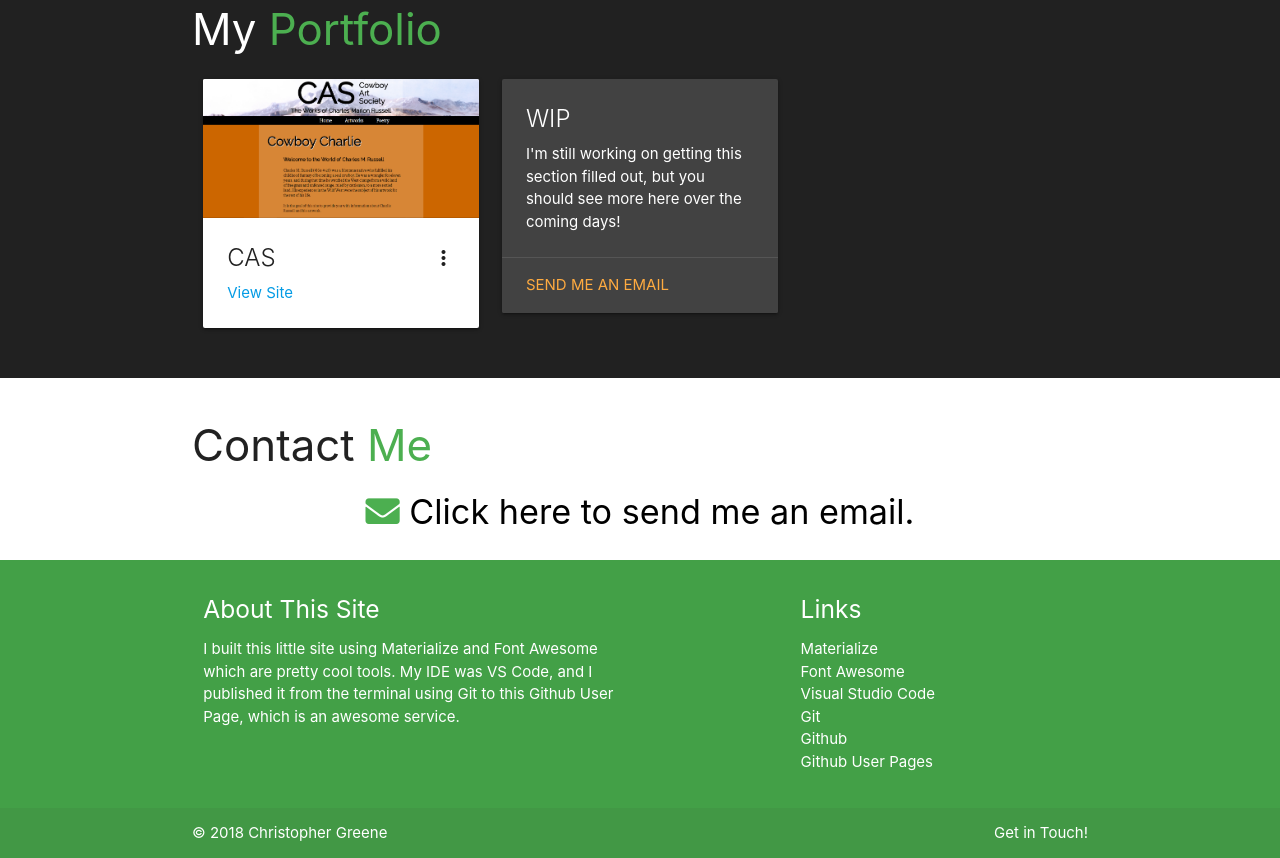
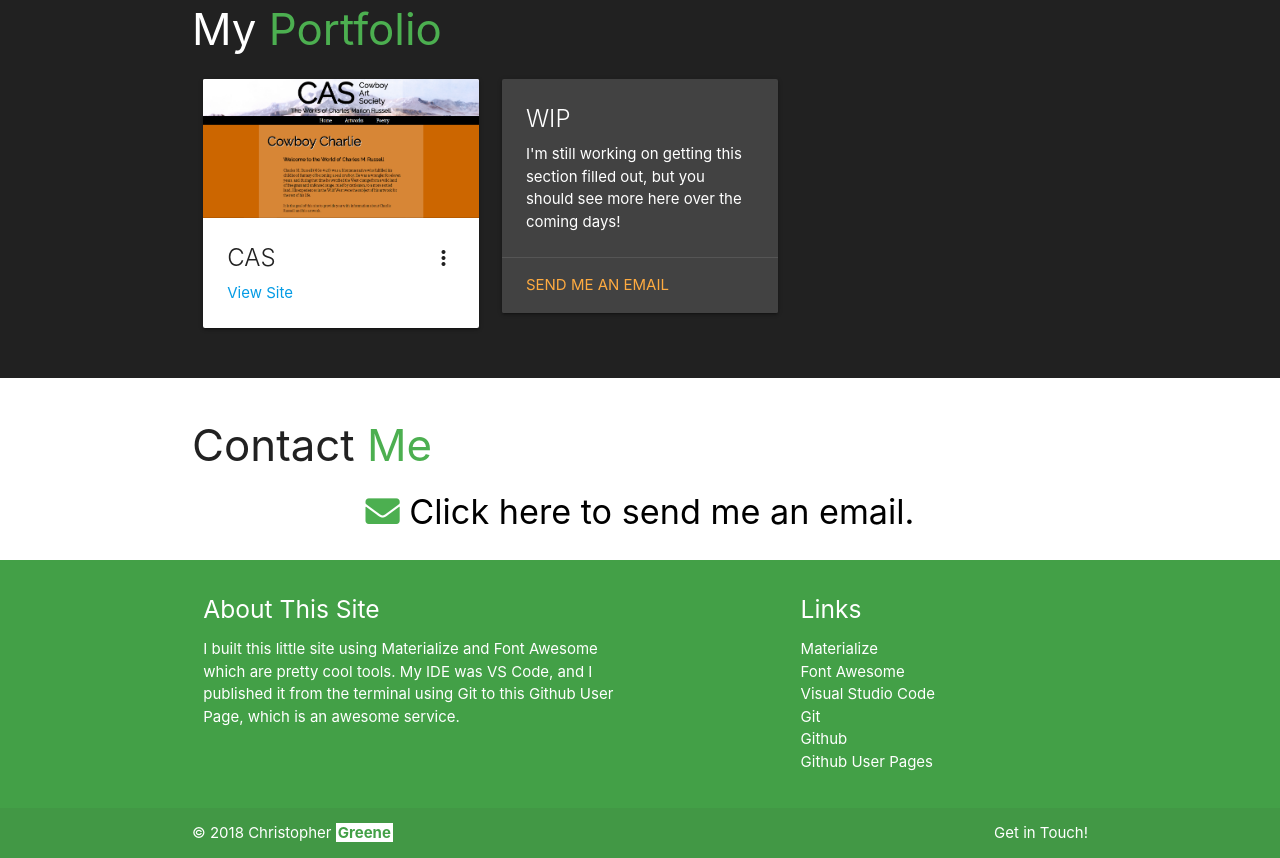
Before and after one commit to cgreene22/cgreene22.github.io, a plain HTML site: page index.html in a window 1280 px wide. Shown: the part 1766-2624 px from the top of the page. Drawn offline with nearby package versions, Linux system fonts and the light colour scheme.

Commit message:
minor changes to copyright text

```diff
--- a/index.html
+++ b/index.html
@@ -342,7 +342,7 @@
         </div>
         <div class="footer-copyright">
             <div class="container">
-                <span class="white-text">&copy; 2018 Christopher Greene</span>
+                <span class="white-text">&copy; 2018 Christopher <span class="white green-text text-darken-1" style="padding:0px 2px; font-weight: bold;">Greene</span></span>
                 <a class="white-text right" href="mailto:c.greene1@gmail.com">Get in Touch!</a>
             </div>
         </div>
```
